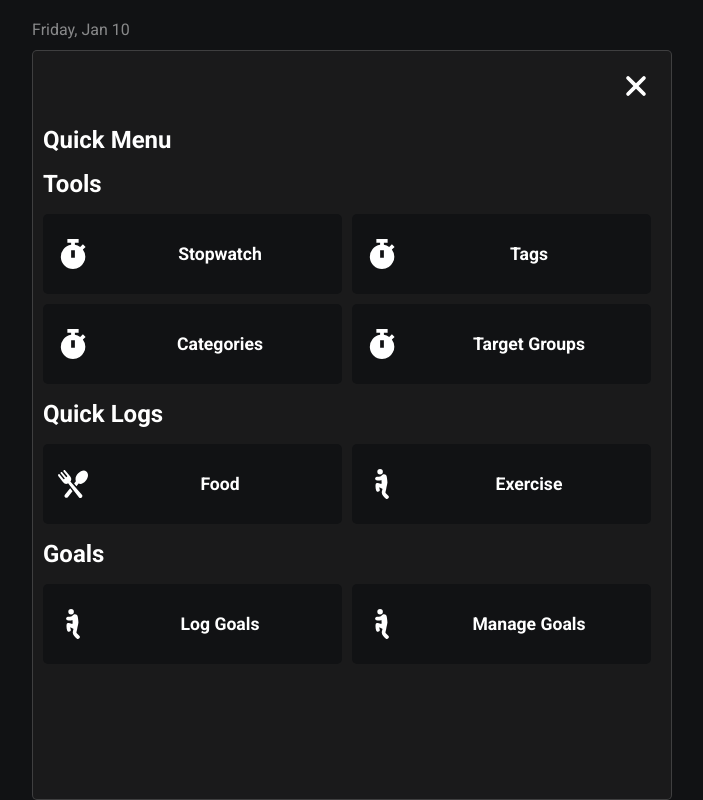
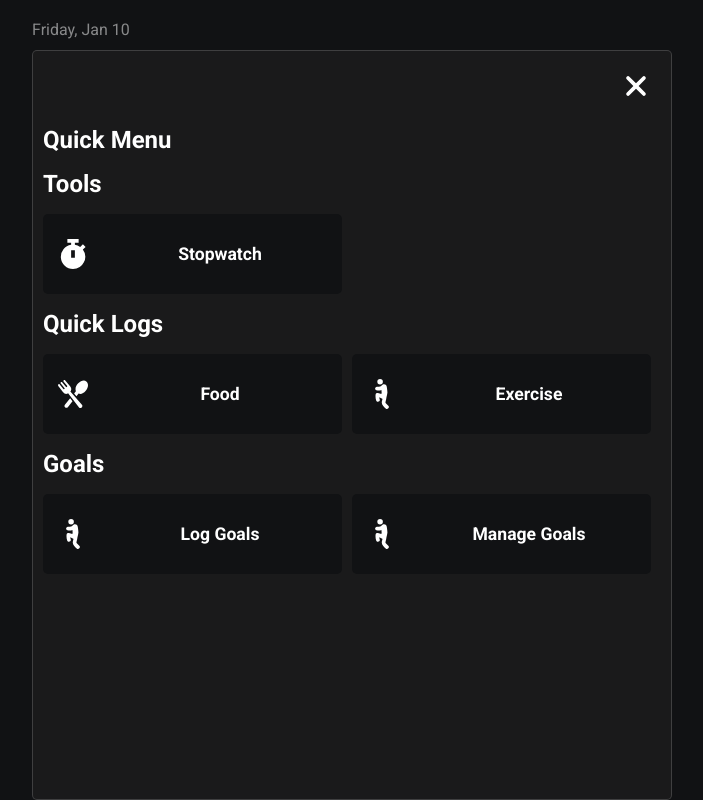
Before and after one commit to Stefan0712/fitness-app, a React (Create React App) app: page / in a window 1280 px wide. Both pictures are taken after a click on the element 639 px from the left and 763 px from the top of the page. Shown: the whole page, without its empty margins (288-991 px from the left). Built offline with nearby package versions, Linux system fonts and the light colour scheme.

Commit message:
Removed custom items from the quick menu since I moved them to settings

```diff
--- a/src/components/common/QuickMenu/QuickMenu.js
+++ b/src/components/common/QuickMenu/QuickMenu.js
@@ -34,18 +34,7 @@ const QuickMenu = ({closeQuickmenu, showLog}) => {
                         <img src={IconLibrary.Stopwatch} alt=''></img>
                         <p>Stopwatch</p>
                     </button>
-                    <button className='quick-button' onClick={()=>setQuickMenuScreen('tags')}>
-                        <img src={IconLibrary.Stopwatch} alt=''></img>
-                        <p>Tags</p>
-                    </button>
-                    <button className='quick-button' onClick={()=>setQuickMenuScreen('categories')}>
-                        <img src={IconLibrary.Stopwatch} alt=''></img>
-                        <p>Categories</p>
-                    </button>
-                    <button className='quick-button' onClick={()=>setQuickMenuScreen('targetGroups')}>
-                        <img src={IconLibrary.Stopwatch} alt=''></img>
-                        <p>Target Groups</p>
-                    </button>
+
                     <h2>Quick Logs</h2>
                     <button className='quick-button' onClick={()=>showLog("food")} key={"food"}>
                         <img src={IconLibrary.Food} alt=''></img>
@@ -104,41 +93,7 @@ const QuickMenu = ({closeQuickmenu, showLog}) => {
 
                 </div>
             ) : ''}
-            {quickMenuScreen === 'targetGroups' ? (
 
-                <div className='quick-menu-screen custom-elements'>
-                    <button className='quick-menu-back-button' onClick={()=>setQuickMenuScreen('menu')}><img src={IconLibrary.Back} className='small-icon white-icon'></img></button>
-                    <h1>Manage Target Groups</h1>
-
-                    <div className='items-container'>
-                        {targetGroups?.map((group)=>(
-                            <CustomItem data={group} />
-                        ))}
-                    </div>
-                    <div className='goal-body create-goal-button'>
-                        <p>New Target Group</p>
-                    </div>
-
-                </div>
-            ) : ''}
-
-            {quickMenuScreen === 'categories' ? (
-
-                <div className='quick-menu-screen custom-elements'>
-                    <button className='quick-menu-back-button' onClick={()=>setQuickMenuScreen('menu')}><img src={IconLibrary.Back} className='small-icon white-icon'></img></button>
-                    <h1>Manage Categories</h1>
-
-                    <div className='items-container'>
-                        {categories?.map((category)=>(
-                            <CustomItem data={category} />
-                        ))}
-                    </div>
-                    <div className='goal-body create-goal-button'>
-                        <p>New Category</p>
-                    </div>
-
-                </div>
-            ) : ''}
 
 
 
```
